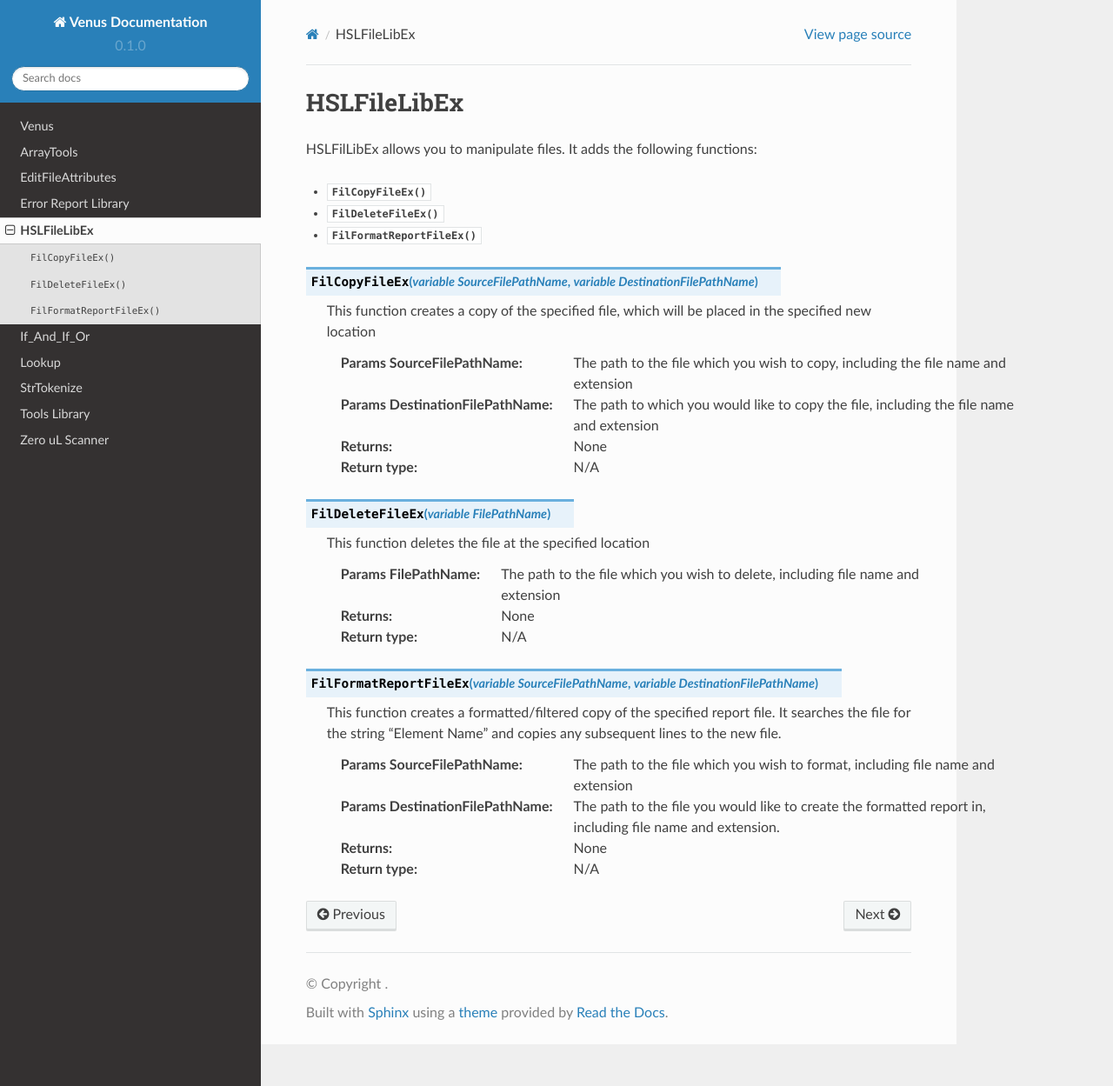
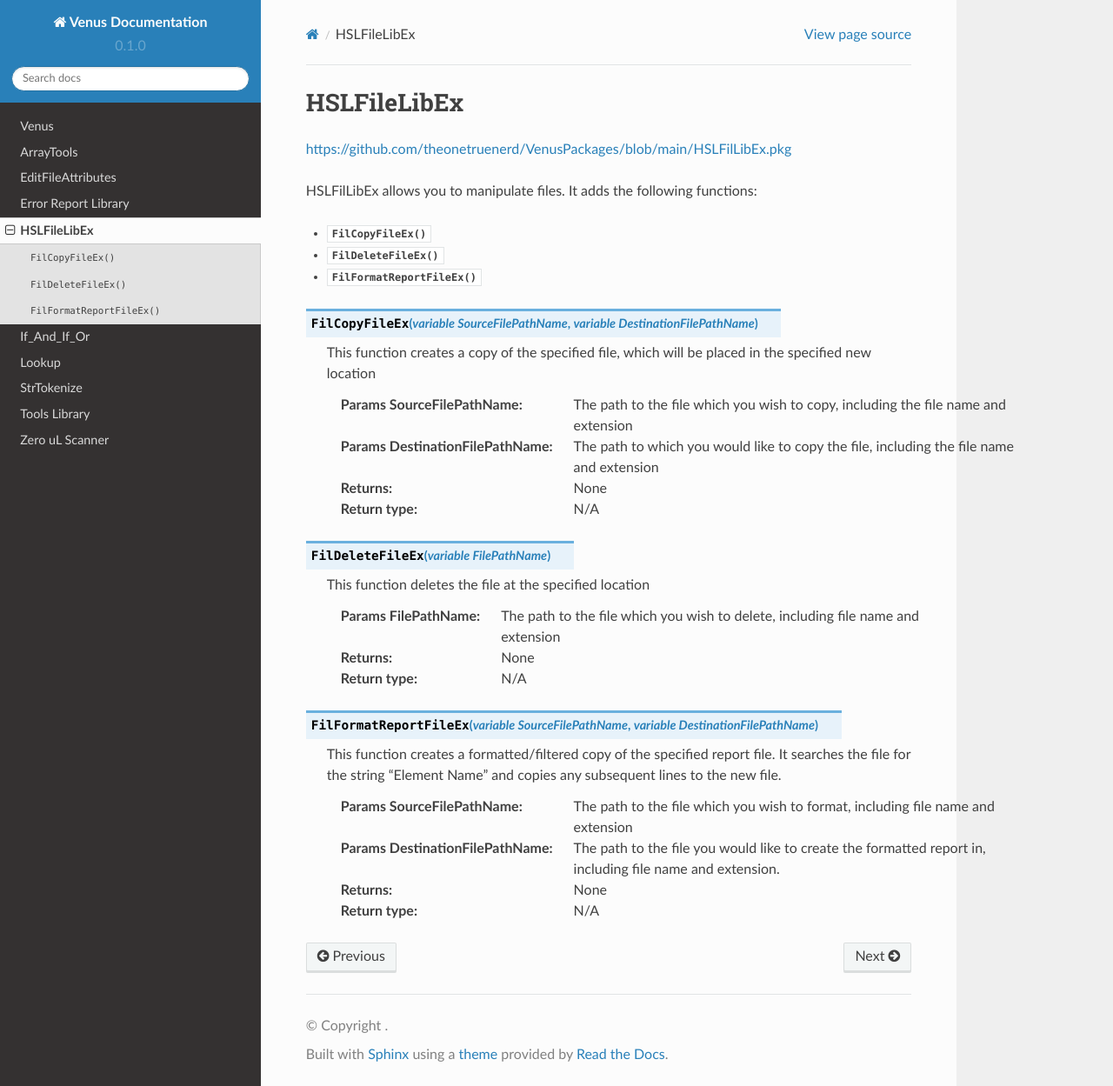
Before and after one commit to theonetruenerd/VenusLibraryDocumentation, a Sphinx documentation site: the page built from docs/source/HSLFilLibEx.rst, in a window 1280 px wide and 1249 px high. Shown: the whole window at 87% size. Built offline with Sphinx 7.4.7 and the Read the Docs theme 2.0.0, drawn with Linux system fonts in a browser that asks for light colours; some of the changed lines change nothing that is shown.

Commit message:
Update HSLFilLibEx.rst

```diff
--- a/docs/source/HSLFilLibEx.rst
+++ b/docs/source/HSLFilLibEx.rst
@@ -1,5 +1,7 @@
 HSLFileLibEx
 =============================
+
+https://github.com/theonetruenerd/VenusPackages/blob/main/HSLFilLibEx.pkg
 
 HSLFilLibEx allows you to manipulate files. It adds the following functions:
 
```
